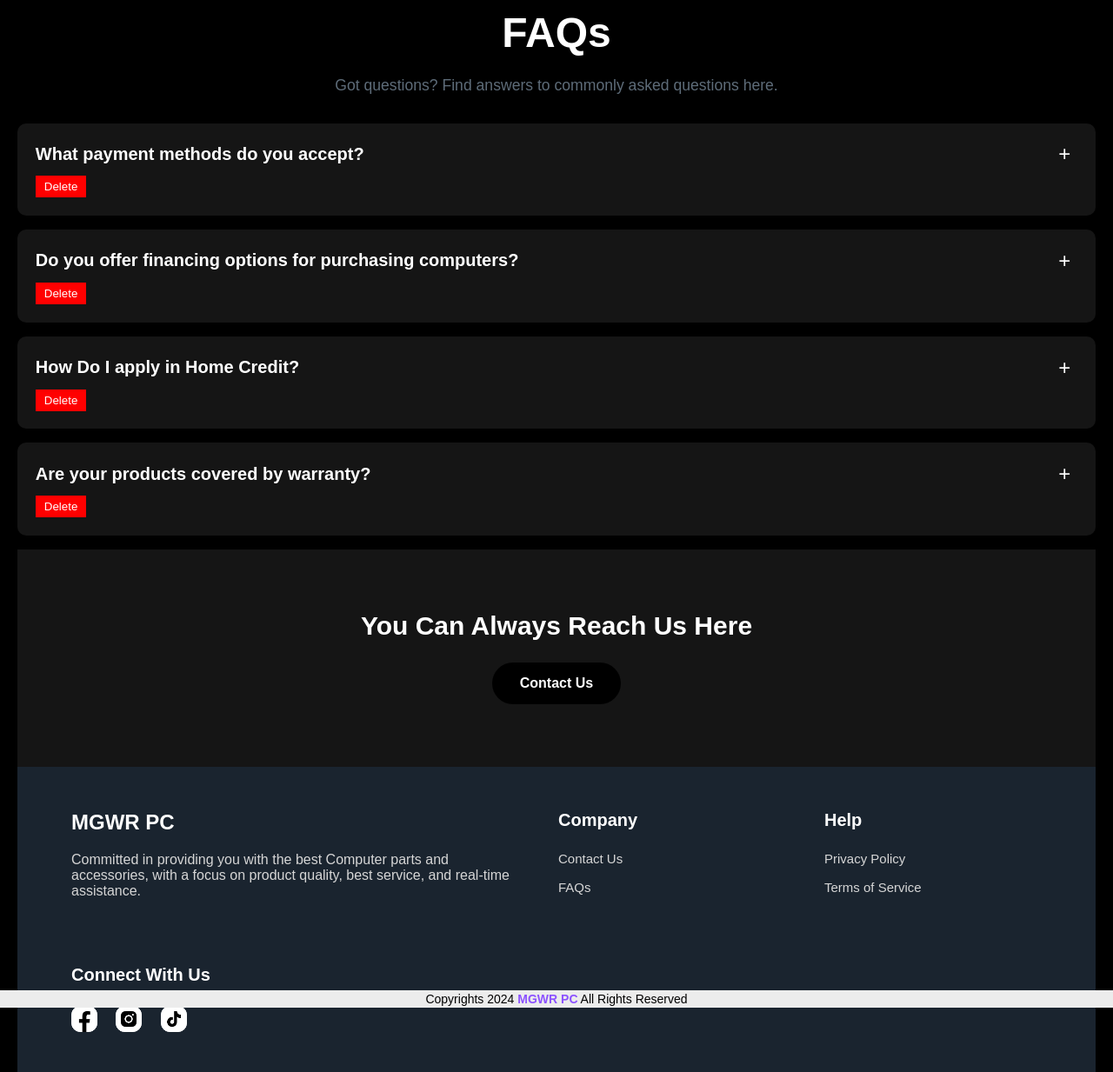
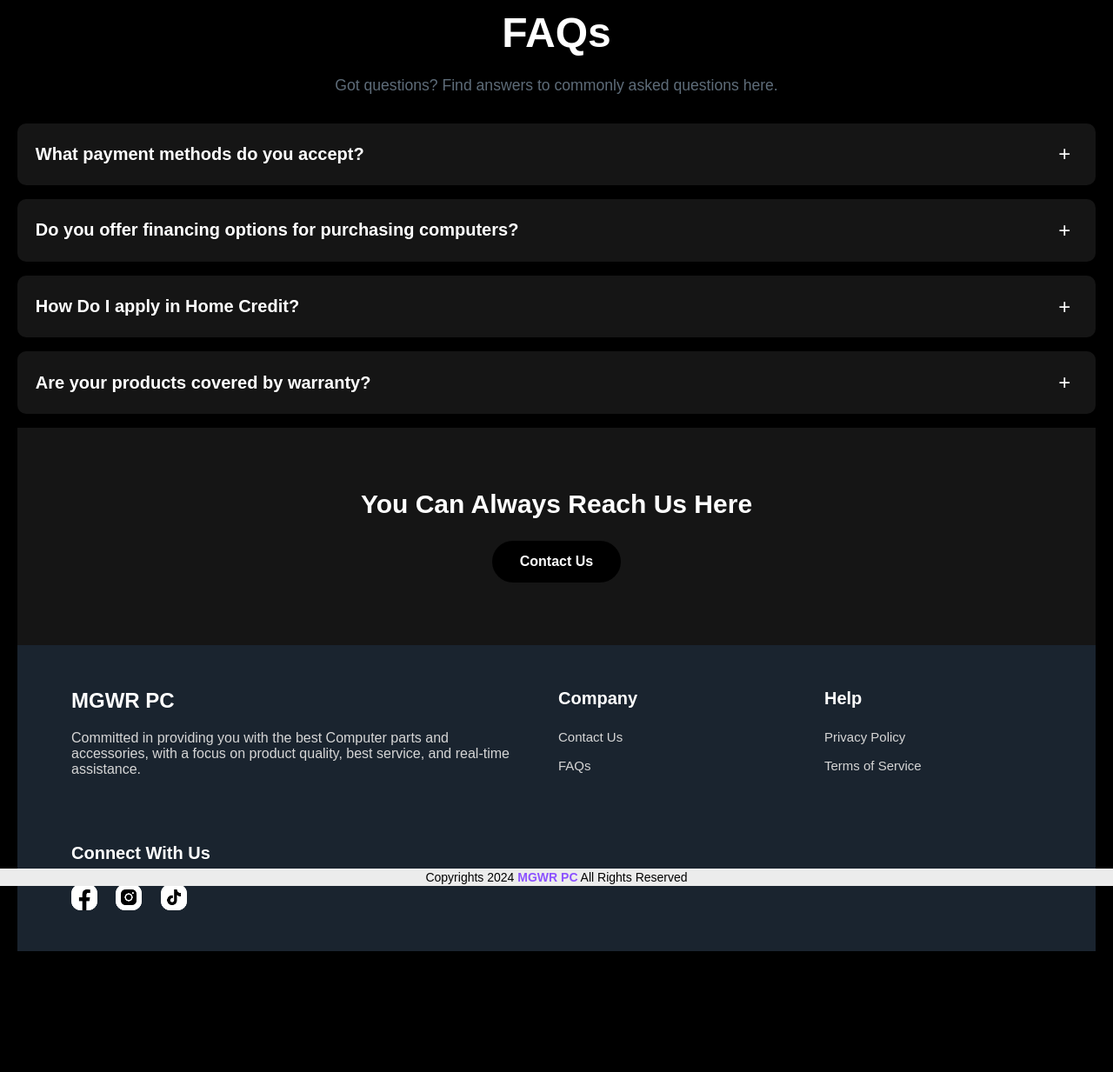
Before and after one commit to MACARIOLA/MGRW-PC-Draft, a PHP site: page /faqs.php in a window 1280 px wide. Shown: the part 83-1316 px from the top of the page at 87% size. Run offline with PHP 8.4, Linux system fonts and the light colour scheme; data comes from the database, SQL or seed files in the repository; some libraries are stand-ins or nearby versions; some web fonts are replaced.

Commit message:
Update faqs.css

```diff
--- a/css/faqs.css
+++ b/css/faqs.css
@@ -171,6 +171,9 @@
     border: 1px solid var(--black1);
 }
 
+.hidden {
+    display: none;
+}
 
 /* -------------
    BREAKPOINTS
```
